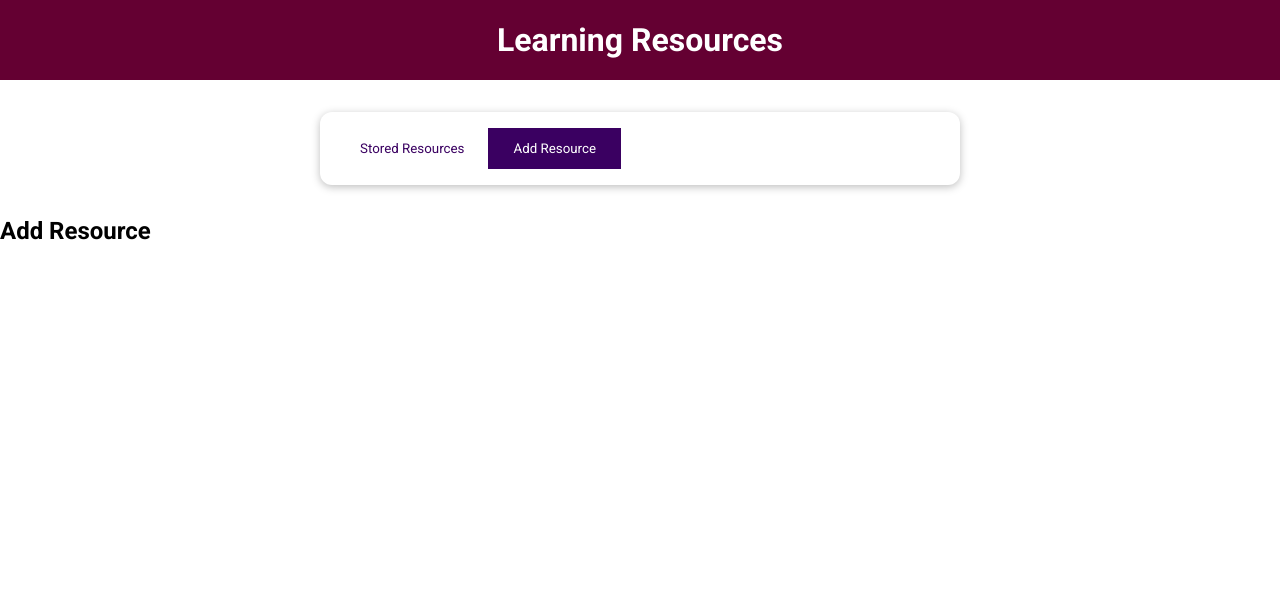
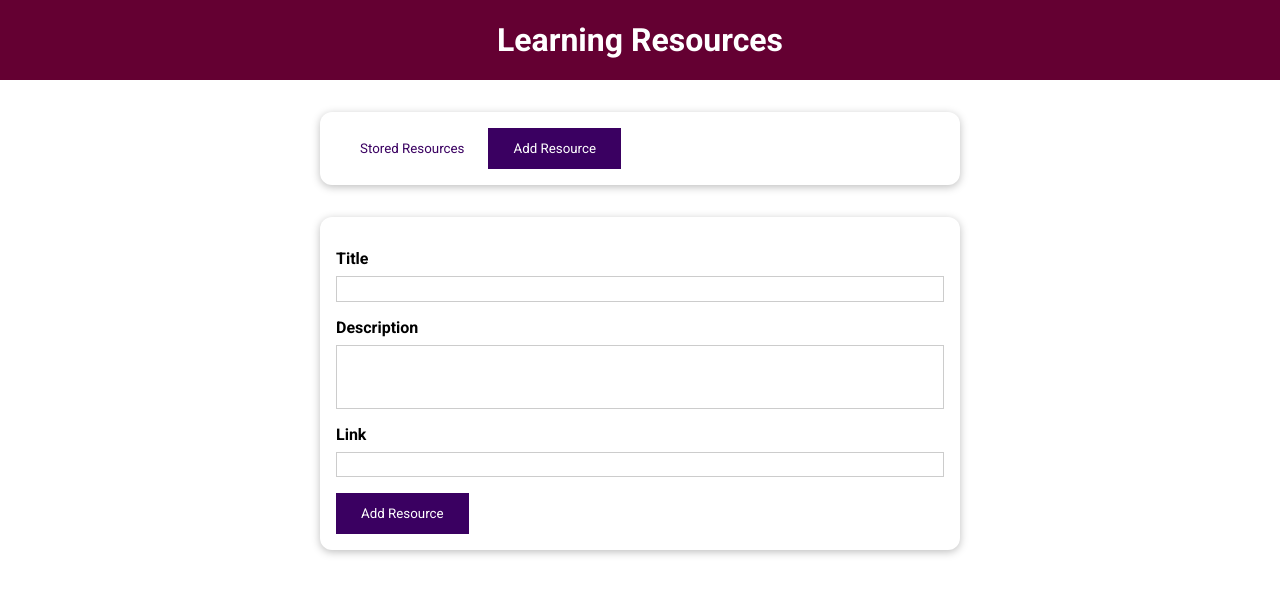
Before and after one commit to Shist/vue-learning-resources-app, a Vue app: page / in a window 1280 px wide. Both pictures are taken after a click on the button "Add Resource". Shown: the top 594 px of the page. Built offline with nearby package versions, Linux system fonts and the light colour scheme.

Commit message:
Prepared form (with styles) for user input for new resources

```diff
--- a/src/components/UI/BaseButton.vue
+++ b/src/components/UI/BaseButton.vue
@@ -1,5 +1,5 @@
 <template>
-  <button :type="type" :class="mode">
+  <button :class="mode">
     <slot></slot>
   </button>
 </template>
@@ -7,10 +7,6 @@
 <script>
 export default {
   props: {
-    type: {
-      type: String,
-      required: false,
-    },
     mode: {
       type: String,
       required: false,
--- a/src/components/UI/BaseCard.vue
+++ b/src/components/UI/BaseCard.vue
@@ -3,6 +3,8 @@
     <slot></slot>
   </div>
 </template>
+
+<script></script>
 
 <style scoped>
 div {
--- a/src/components/learning-resources/AddResource.vue
+++ b/src/components/learning-resources/AddResource.vue
@@ -1,7 +1,52 @@
 <template>
-  <h2>Add Resource</h2>
+  <BaseCard>
+    <form>
+      <div class="form-control">
+        <label for="title">Title</label>
+        <input id="title" name="title" type="text" />
+      </div>
+      <div class="form-control">
+        <label for="description">Description</label>
+        <textarea id="description" name="description" rows="3"></textarea>
+      </div>
+      <div class="form-control">
+        <label for="link">Link</label>
+        <input id="link" name="link" type="url" />
+      </div>
+      <div>
+        <BaseButton type="submit">Add Resource</BaseButton>
+      </div>
+    </form>
+  </BaseCard>
 </template>
 
 <script></script>
 
-<style></style>
+<style scoped>
+label {
+  font-weight: bold;
+  display: block;
+  margin-bottom: 0.5rem;
+}
+
+input,
+textarea {
+  display: block;
+  width: 100%;
+  font: inherit;
+  padding: 0.15rem;
+  border: 1px solid #ccc;
+  resize: none;
+}
+
+input:focus,
+textarea:focus {
+  outline: none;
+  border-color: #3a0061;
+  background-color: #f7ebff;
+}
+
+.form-control {
+  margin: 1rem 0;
+}
+</style>
--- a/src/components/learning-resources/TheResources.vue
+++ b/src/components/learning-resources/TheResources.vue
@@ -70,4 +70,4 @@
 };
 </script>
 
-<style></style>
+<style scoped></style>
```
